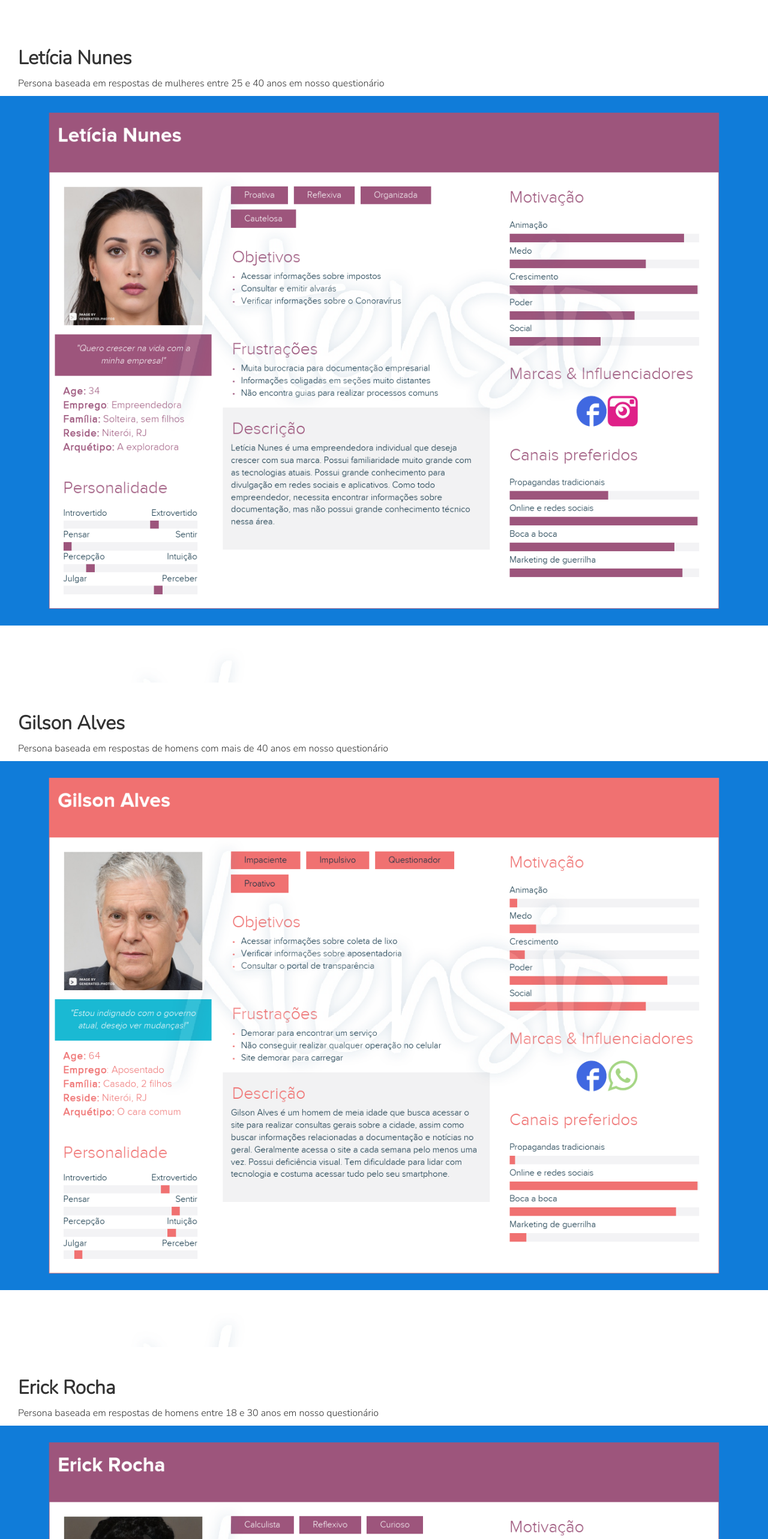
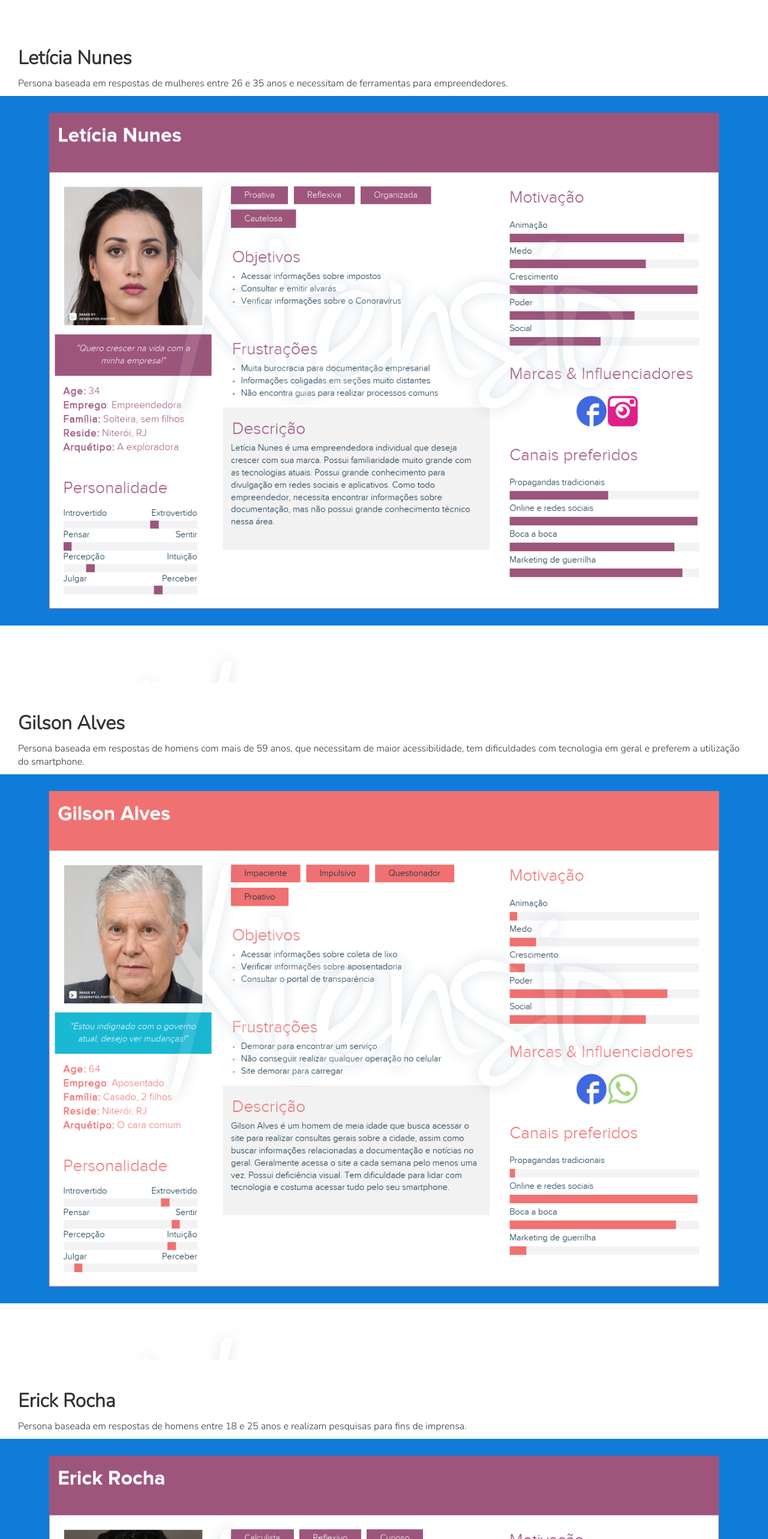
Before and after one commit to Markgabe/Portf-lio-Niter-i, a Svelte app: page /personas in a window 1280 px wide. Shown: the part 220-2786 px from the top of the page at 60% size. Built offline with nearby package versions, Linux system fonts and the light colour scheme.

Commit message:
add personas description

```diff
--- a/src/pages/Personas.svelte
+++ b/src/pages/Personas.svelte
@@ -1,6 +1,6 @@
 <script>
   import { title } from "../store.js";
-  import Card from "../layout/card/Card.svelte"
+  import Card from "../layout/card/Card.svelte";
 
   title.set("Personas");
 </script>
@@ -8,21 +8,22 @@
 <div>
   <Card
     title="Letícia Nunes"
-    text="Persona baseada em respostas de mulheres entre 25 e 40 anos em nosso questionário"
+    text="Persona baseada em respostas de mulheres entre 26 e 35 anos e necessitam de ferramentas para empreendedores."
   />
-  <img src="./assets/img/Leticia_Nunes.png" alt="Letícia Nunes">
+  <img src="./assets/img/Leticia_Nunes.png" alt="Letícia Nunes" />
 
   <Card
     title="Gilson Alves"
-    text="Persona baseada em respostas de homens com mais de 40 anos em nosso questionário"
+    text="Persona baseada em respostas de homens com mais de 59 anos, que necessitam de maior acessibilidade,
+    tem dificuldades com tecnologia em geral e preferem a utilização do smartphone."
   />
-  <img src="./assets/img/Gilson_Alves.png" alt="Gilson Alves">
+  <img src="./assets/img/Gilson_Alves.png" alt="Gilson Alves" />
 
   <Card
     title="Erick Rocha"
-    text="Persona baseada em respostas de homens entre 18 e 30 anos em nosso questionário"
+    text="Persona baseada em respostas de homens entre 18 e 25 anos e realizam pesquisas para fins de imprensa."
   />
-  <img src="./assets/img/Erick_Rocha.png" alt="Erick Rocha">
+  <img src="./assets/img/Erick_Rocha.png" alt="Erick Rocha" />
 </div>
 
 <style>
```
